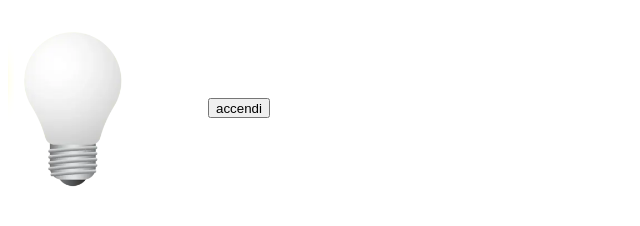
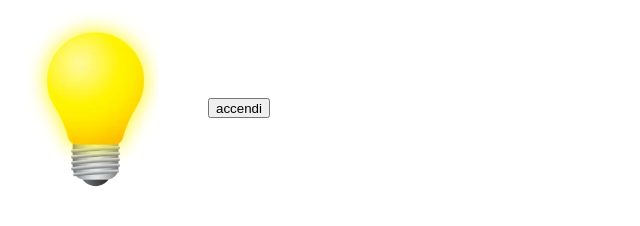
Before and after one commit to giovanni-lumini/js-dom-1, a plain HTML site: page index.html in a window 1280 px wide. Both pictures are taken after a click on the button "accendi". Shown: the whole page, without its empty margins (0-640 px from the left). Drawn offline with Linux system fonts and the light colour scheme.

Commit message:
fix-css-ex-complete

```diff
--- a/main.js
+++ b/main.js
@@ -12,6 +12,8 @@ E così via...
 Per fare questo bonus potremmo aver bisogno del metodo string.includes()*/
 
 const white_lamp_element = document.getElementById("div_white_lamp");
+console.log(white_lamp_element);
+
 /* const yellow_lamp_element = document.getElementById("yellow_lamp"); */
 const button_element = document.getElementById("button")
 
--- a/style.css
+++ b/style.css
@@ -18,7 +18,7 @@
 .div_yellow_lamp{
     width: 200px;
     height: 200px;
-    background-image: url(./img/yellow_lamp.png);
+    background-image: url(./img/yellow_lamp.png) !important;
     background-size: contain;
     background-repeat: no-repeat;
 }
```
